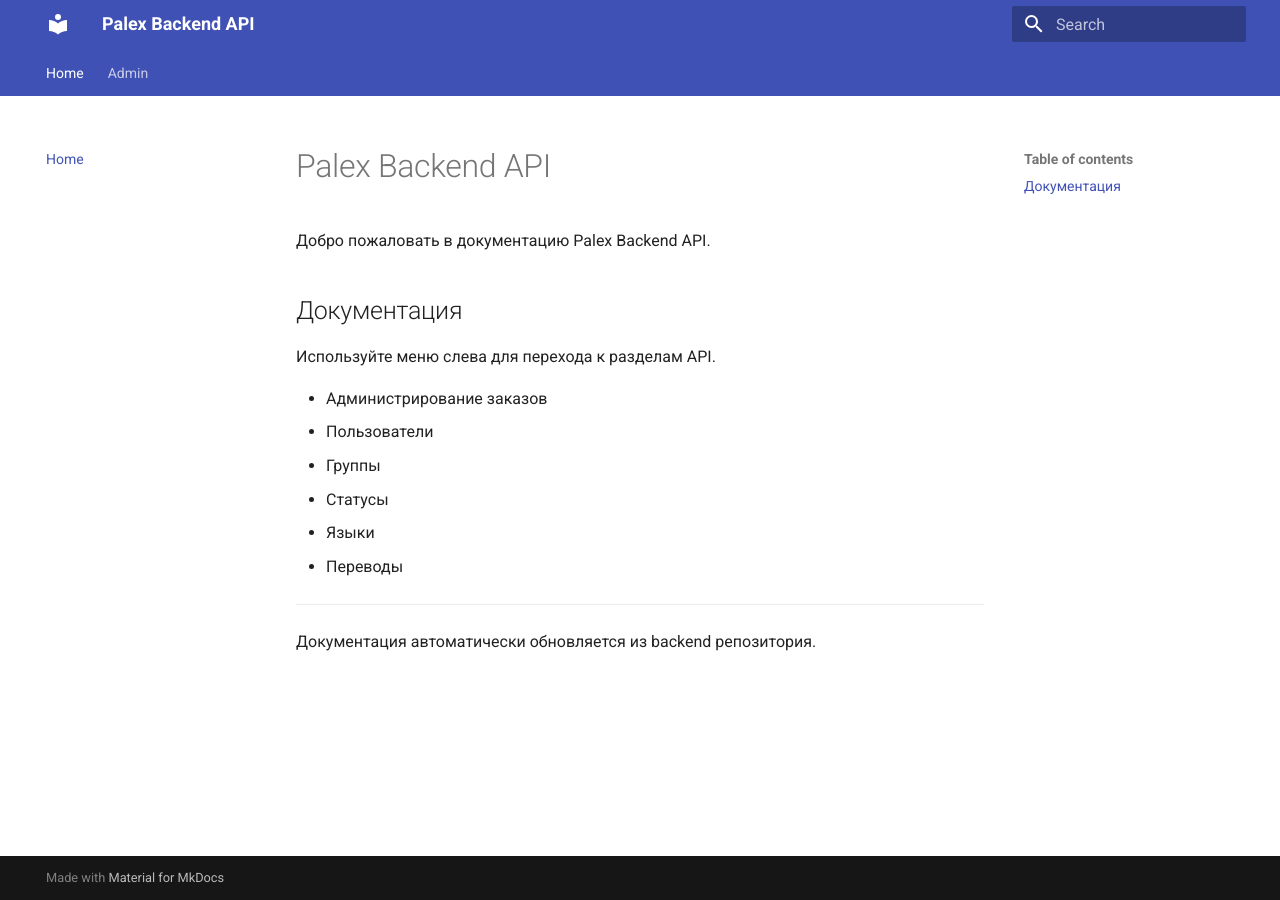
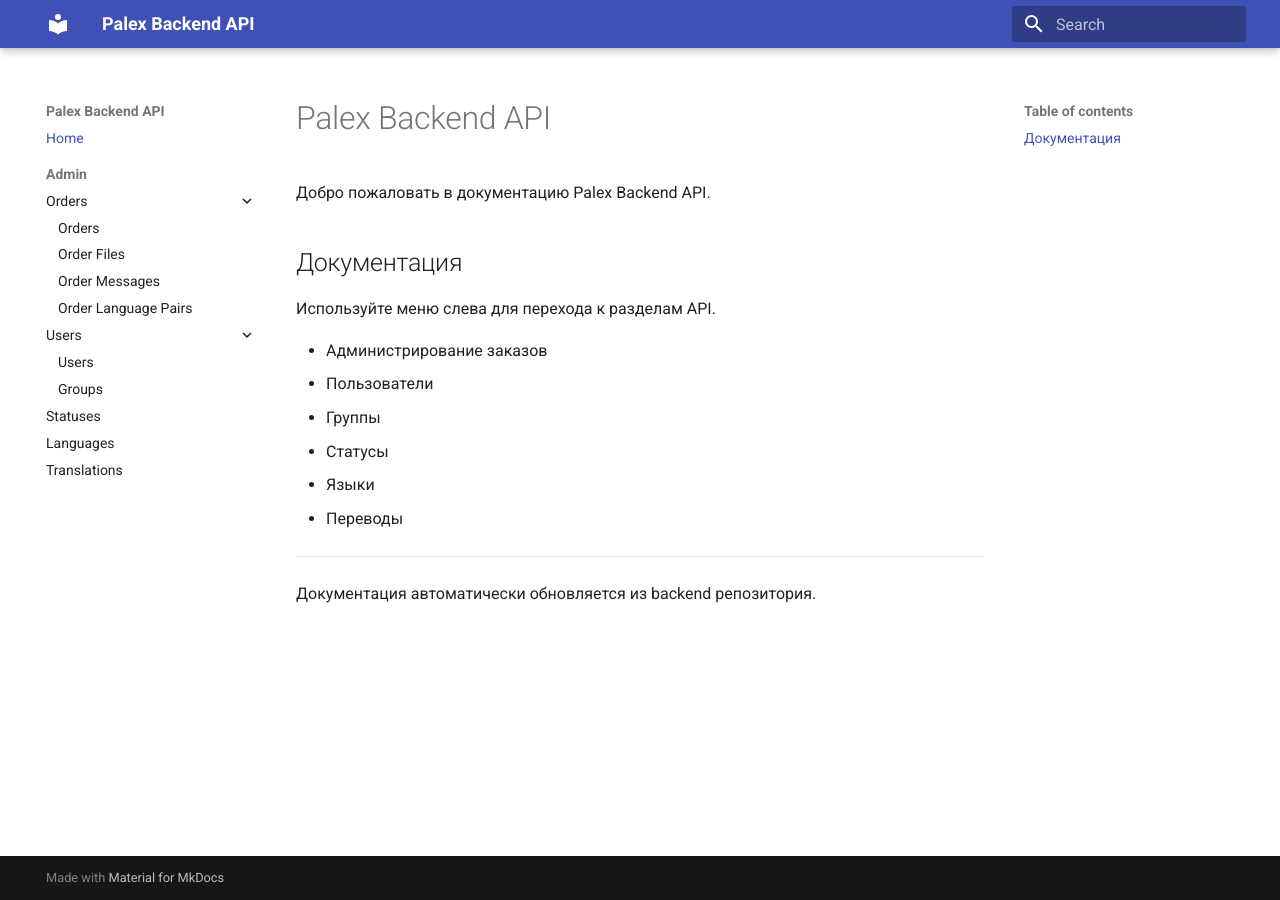
Before and after one commit to AjlekceuP/palex-portal-docs, an MkDocs documentation site: the page built from docs/index.md, in a window 1280 px wide. Built offline with MkDocs 1.6.1 and Material for MkDocs 9.7.7, drawn with Linux system fonts in a browser that asks for light colours.

Commit message:
Update documentation

```diff
--- a/mkdocs.yml
+++ b/mkdocs.yml
@@ -7,7 +7,8 @@ theme:
     - navigation.instant
     - navigation.expand
     - navigation.sections
-    - navigation.tabs
+    - navigation.indexes
+    - toc.follow
     - search.suggest
     - search.highlight
 
@@ -17,12 +18,14 @@ nav:
   - Home: index.md
 
   - Admin:
-      - Orders: admin/orders.md
-      - Order Files: admin/order-files.md
-      - Order Messages: admin/order-messages.md
-      - Order Language Pairs: admin/order-language-pairs.md
+      - Orders:
+          - Orders: admin/orders.md
+          - Order Files: admin/order-files.md
+          - Order Messages: admin/order-messages.md
+          - Order Language Pairs: admin/order-language-pairs.md
+      - Users:
+          - Users: admin/users.md
+          - Groups: admin/groups.md
       - Statuses: admin/statuses.md
-      - Users: admin/users.md
-      - Groups: admin/groups.md
       - Languages: admin/languages.md
       - Translations: admin/translations.md
```
